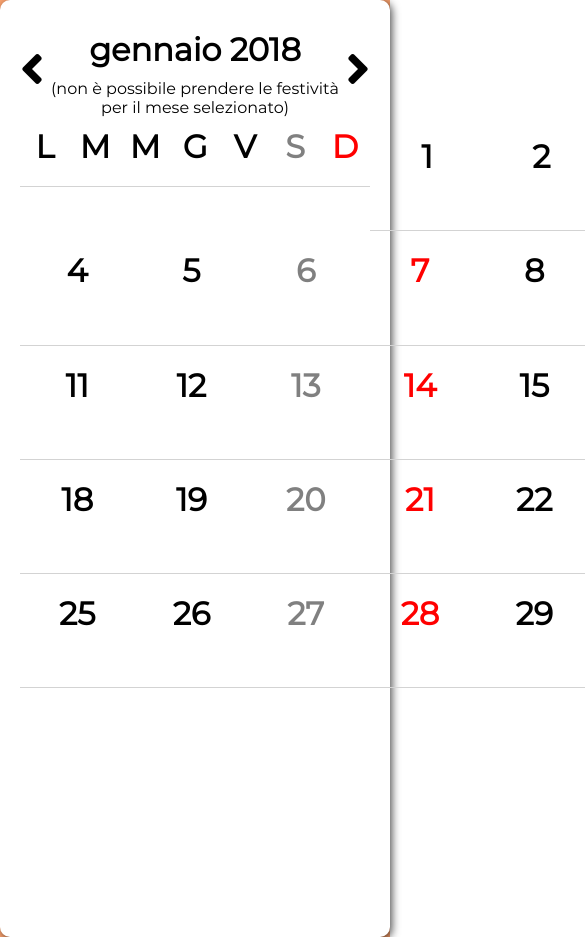
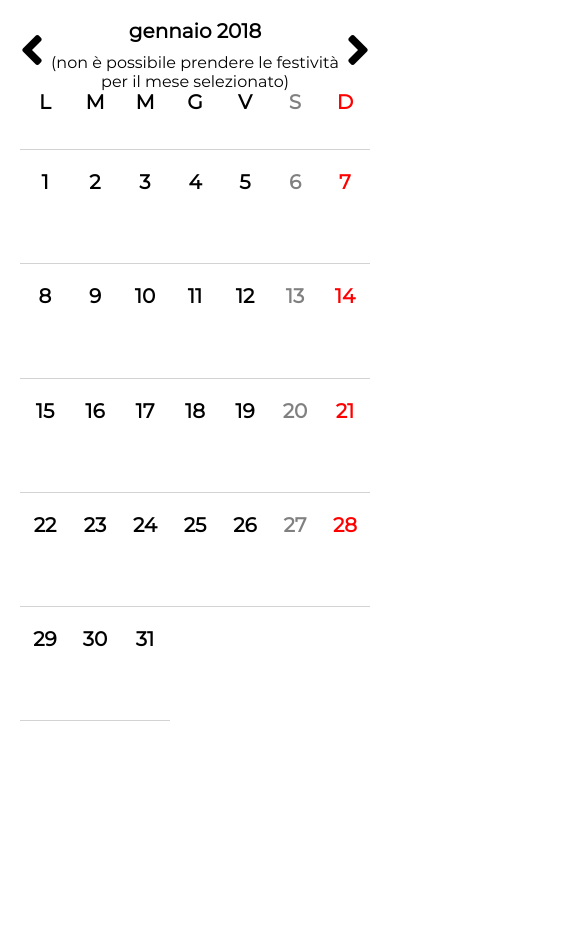
Before and after one commit to fabrynet/ajax-ex-calendar, a plain HTML site: page index.html in a window 390 px wide. Shown: the top 940 px of the page, 585 px wide, since content can reach past the window. Drawn offline with nearby package versions, Linux system fonts and the light colour scheme; no server answers.

Commit message:
Librerie jquery mobile per swipe e adattamento al viewport < 850px.

```diff
--- a/css/master.css
+++ b/css/master.css
@@ -120,3 +120,37 @@ ul {
 .grey {
   color: grey;
 }
+@media all and (max-width: 850px) {
+  h1 {
+    font-size: 20px;
+  }
+  .container {
+    min-width: 100%;
+    min-height: 100vh;
+  }
+  .modal {
+    min-width: 100%;
+    min-height: 100vh;
+    border: none;
+    border-radius: 0;
+    box-shadow: none;
+  }
+  .months {
+    height: 60px;
+  }
+  .days-of-week {
+    height: 40px;
+  }
+  .days {
+    width: 100%;
+    height: calc(100vh / 100px);
+  }
+  .day {
+    width: calc(100% / 7);
+    height: calc(100% / 7);
+  }
+  .day span {
+    font-size: 12px;
+  }
+
+}
--- a/index.html
+++ b/index.html
@@ -3,9 +3,12 @@
   <head>
     <meta charset="utf-8">
     <title>Calendario Ajax</title>
+    <meta name="viewport" content="width=device-width, initial-scale=1">
     <link rel="stylesheet" href="css/master.css">
     <link rel="stylesheet" href="https://cdnjs.cloudflare.com/ajax/libs/font-awesome/5.13.1/css/all.min.css">
-    <script src="https://ajax.googleapis.com/ajax/libs/jquery/3.3.1/jquery.min.js"></script>
+    <script src="https://cdnjs.cloudflare.com/ajax/libs/jquery/3.5.1/jquery.min.js"></script>
+    <script src="http://code.jquery.com/jquery-1.11.3.min.js"></script>
+    <script src="http://code.jquery.com/mobile/1.4.5/jquery.mobile-1.4.5.min.js"></script>
     <script src="https://cdnjs.cloudflare.com/ajax/libs/handlebars.js/4.7.6/handlebars.min.js"></script>
     <!-- <script type="text/javascript" src="js/moment.js"></script> -->
     <script src="https://cdnjs.cloudflare.com/ajax/libs/moment.js/2.27.0/moment.min.js"></script>
--- a/js/script.js
+++ b/js/script.js
@@ -14,6 +14,8 @@
 function addListeners() {
   $(document).on('click','.prev', prevMonth);
   $(document).on('click','.next', nextMonth);
+  $(document).on('swipeleft', nextMonth);
+  $(document).on('swiperight', prevMonth);
   $(document).keyup(sendKeyup);
 }
 
```
